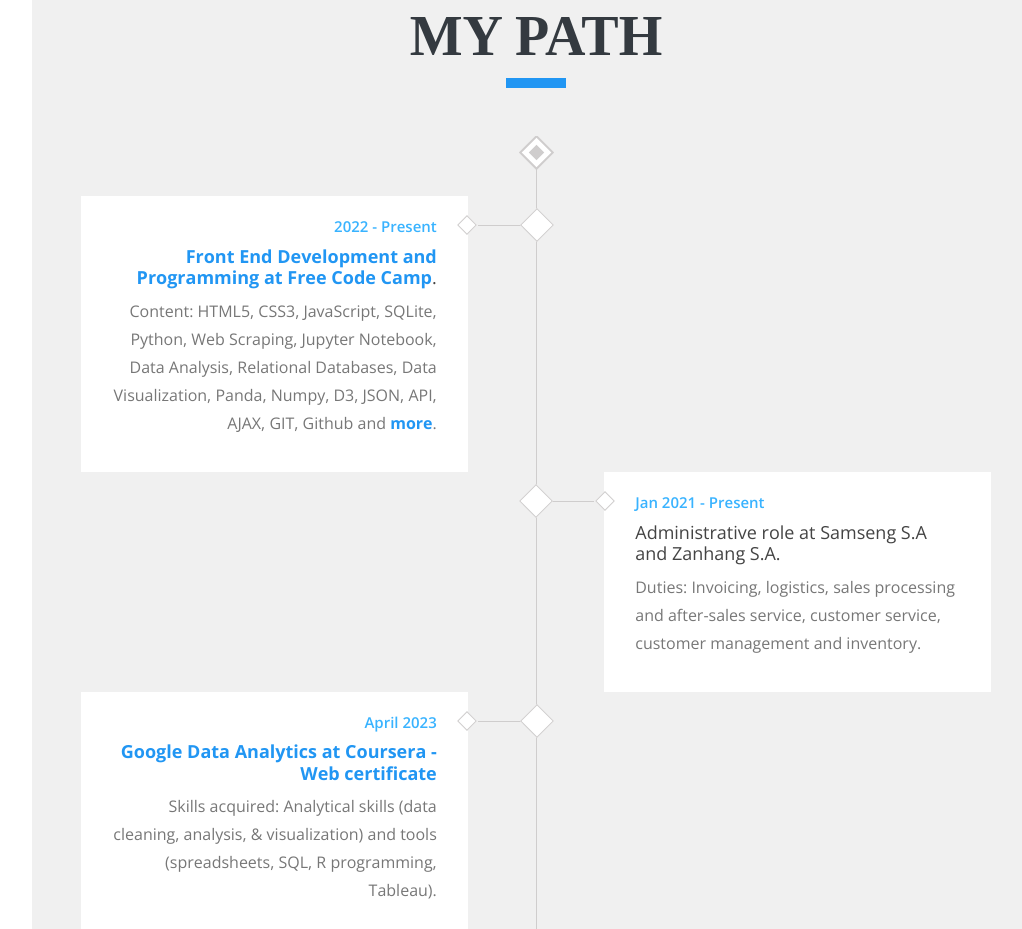
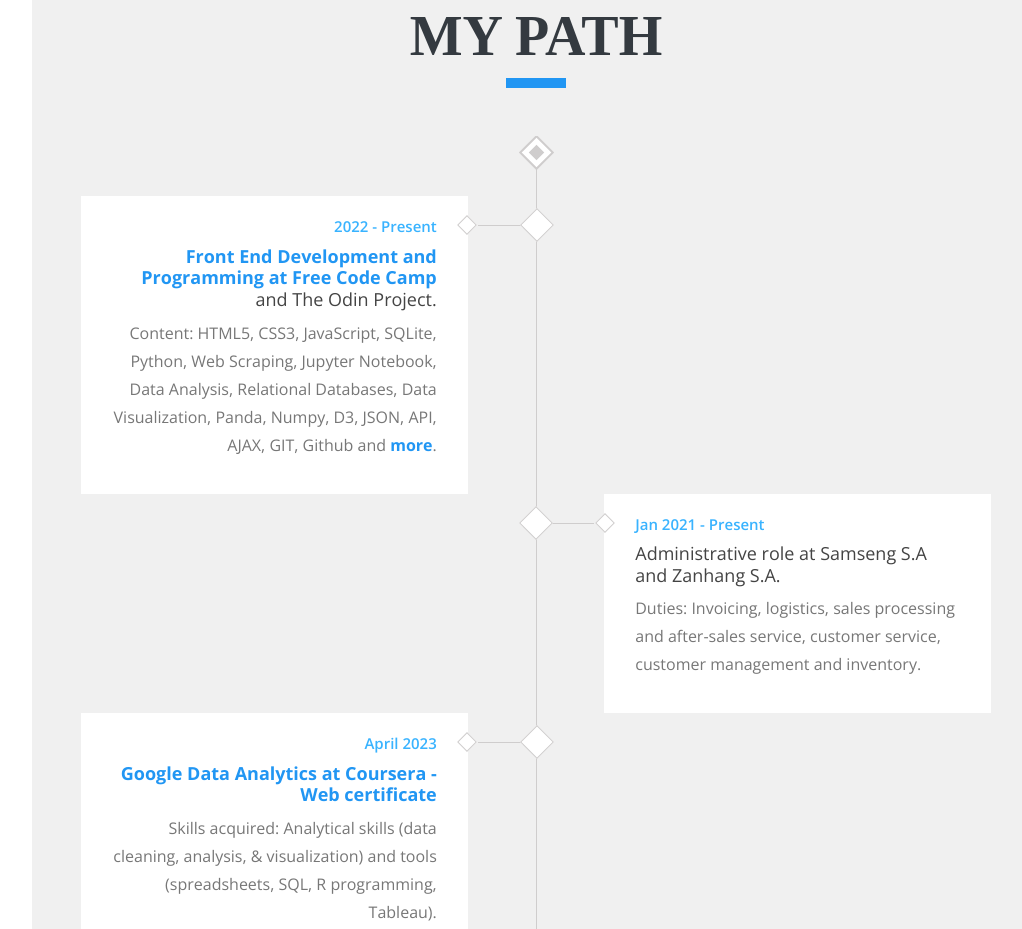
Before and after one commit to 2diego/web-portfolio, a plain HTML site: page index.html in a window 1280 px wide. Shown: the part 1255-2184 px from the top of the page, without its empty margins (240-1262 px from the left). Drawn offline with nearby package versions, Linux system fonts and the light colour scheme; a web font is replaced by a local one.

Commit message:
Update index.html

```diff
--- a/index.html
+++ b/index.html
@@ -376,7 +376,7 @@
                     <div class="award-icon"></div>
                     <div class="award-content">
                       <span class="date">2022 - Present</span>
-                      <h5 class="title"><a href="https://www.freecodecamp.org/2diego" style="font-weight: bolder;">Front End Development and Programming at Free Code Camp</a>.</h5>
+                      <h5 class="title"><a href="https://www.freecodecamp.org/2diego" style="font-weight: bolder;">Front End Development and Programming at Free Code Camp</a> and The Odin Project.</h5>
                       <p class="description">Content: HTML5, CSS3, JavaScript, SQLite, Python, Web Scraping, Jupyter Notebook, Data Analysis, Relational Databases, Data Visualization, Panda, Numpy, D3, JSON, API, AJAX, GIT, Github and <a href="https://www.freecodecamp.org/2diego" style="font-weight: bolder;">more</a>.
                       </p>
                     </div>
```
